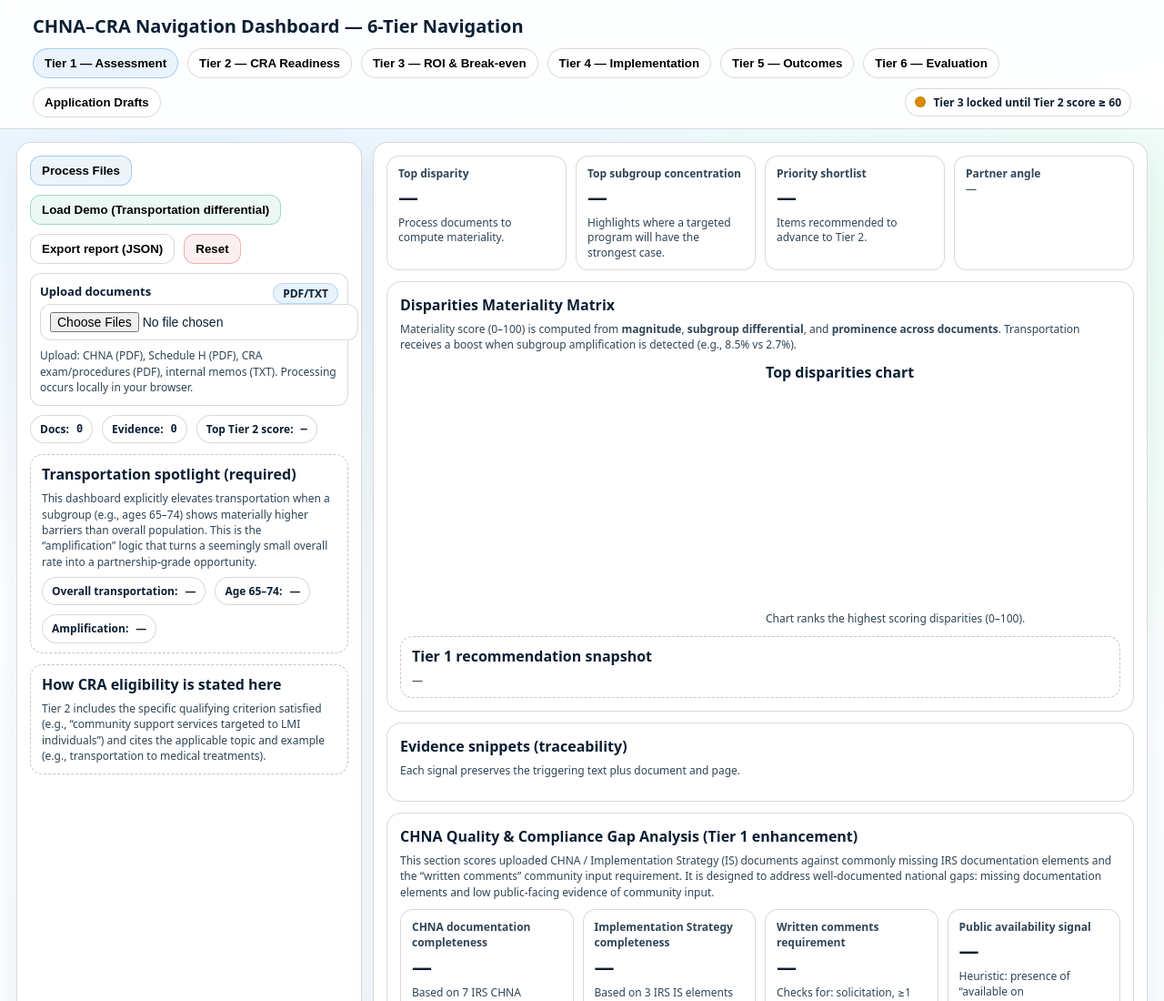
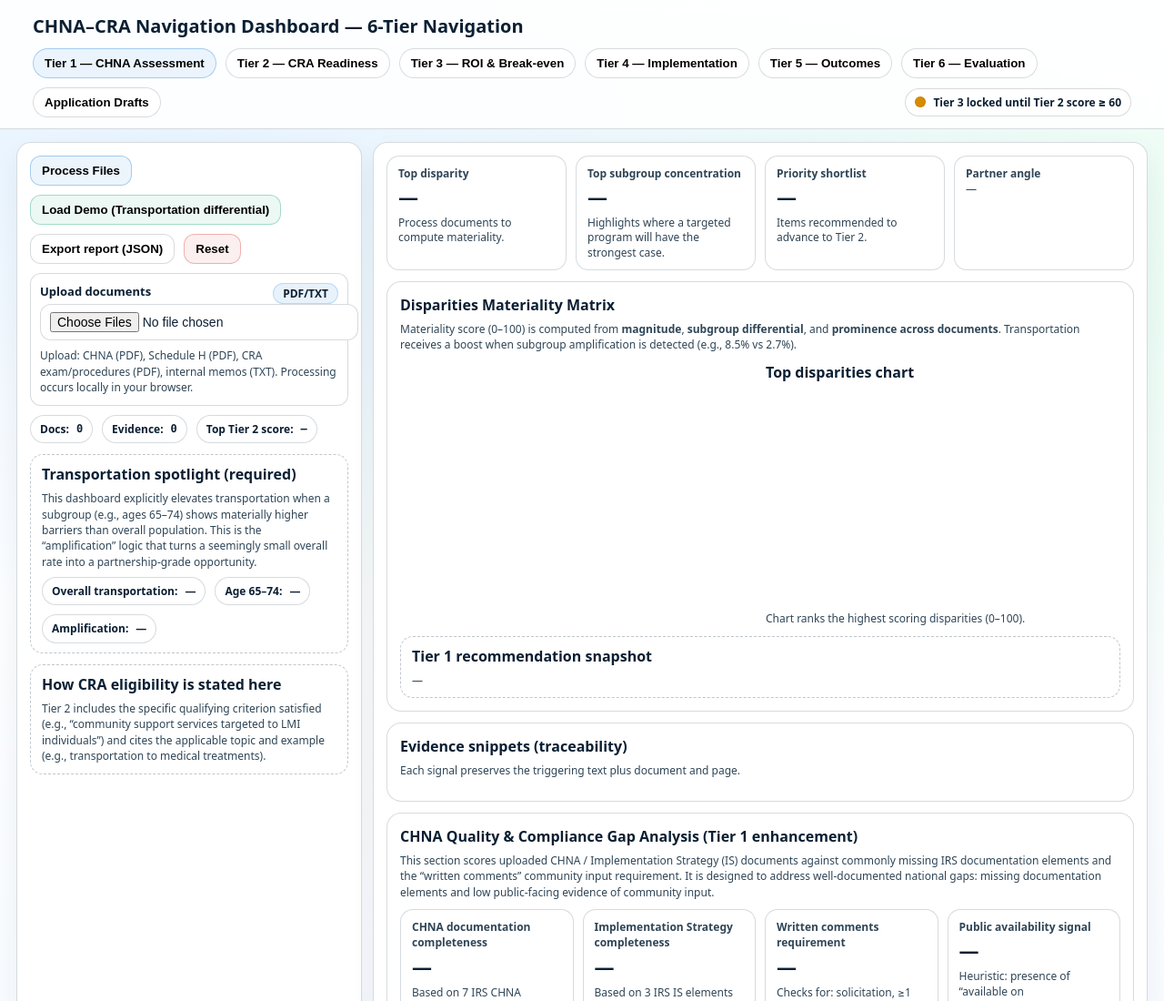
Before and after one commit to drubhattacharya/CHNACRAMATCH, a plain HTML site: page index.html in a window 1280 px wide. Shown: the top 1100 px of the page at 91% size. Drawn offline with nearby package versions, Linux system fonts and the light colour scheme; a script that the page names is missing.

Commit message:
Update tab button label for Tier 1

```diff
--- a/index.html
+++ b/index.html
@@ -167,7 +167,7 @@
     <h1>CHNA–CRA Navigation Dashboard — 6-Tier Navigation</h1>
 
     <div class="tabs" aria-label="Navigation tabs">
-      <button class="tabbtn active" id="tab_t1" data-view="t1">Tier 1 — Assessment</button>
+      <button class="tabbtn active" id="tab_t1" data-view="t1">Tier 1 — CHNA Assessment</button>
       <button class="tabbtn" id="tab_t2" data-view="t2">Tier 2 — CRA Readiness</button>
       <button class="tabbtn" id="tab_t3" data-view="t3">Tier 3 — ROI & Break-even</button>
       <button class="tabbtn" id="tab_t4" data-view="t4">Tier 4 — Implementation</button>
```
